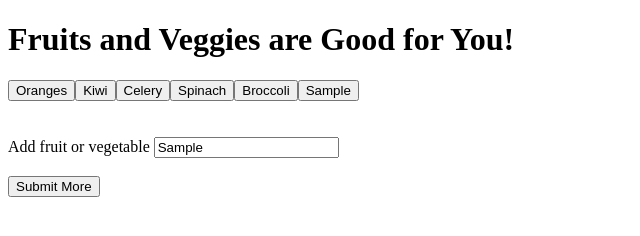
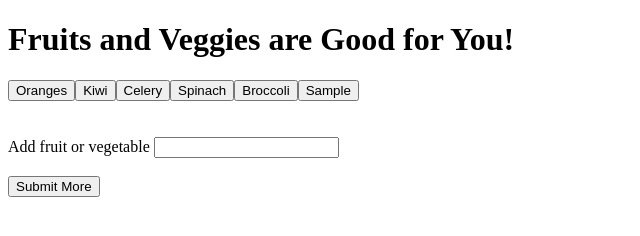
Before and after one commit to rlawton512/GifTastic, a plain HTML site: page giftastic.html in a window 1280 px wide. Both pictures are taken after typing "Sample" into the empty fields and a click on the input "Submit More". Shown: the full height of the page, 0-640 px from the left. Drawn offline with nearby package versions, Linux system fonts and the light colour scheme.

Commit message:
submission1

```diff
--- a/giftastic.html
+++ b/giftastic.html
@@ -124,8 +124,11 @@
         // This line of code will grab the input from the textbox
         var x = $("#fruitveggie-input").val().trim();
 
-        // The movie from the textbox is then added to our array
+        // The topics from the textbox is then added to our array
         topics.push(x);
+
+        // Clear the text box when done
+        $("#fruitveggie-input").val("");
 
         // Calling renderButtons which handles the processing of our movie array
         showButtons();
```
